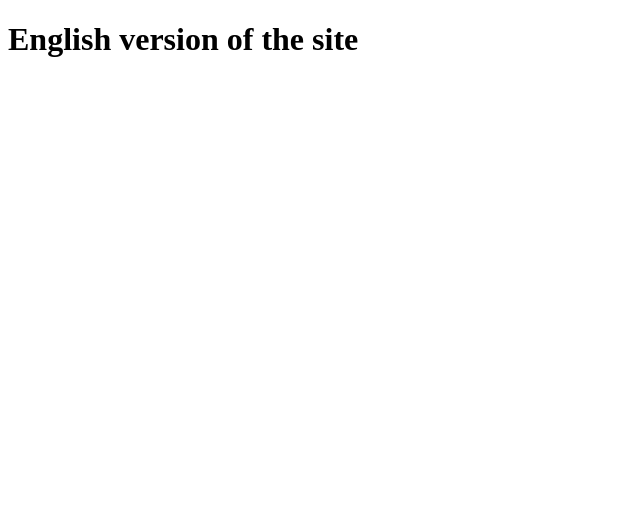
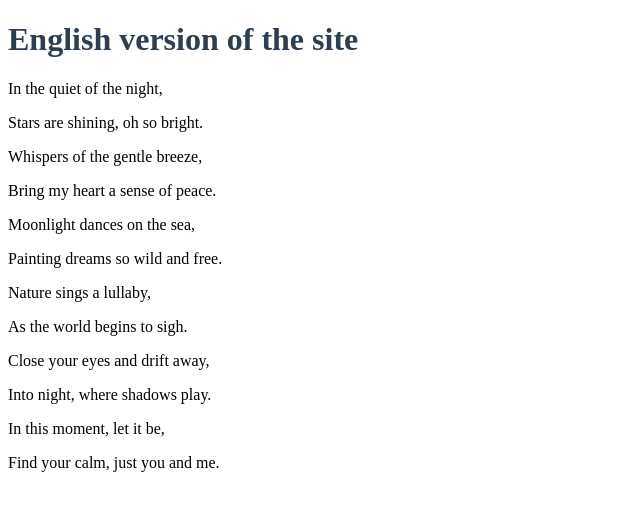
Before and after one commit to AlenaStrelnikova/rpp_lab4, a plain HTML site: page en/index.html in a window 1280 px wide. Shown: the whole page, without its empty margins (0-640 px from the left). Drawn offline with Linux system fonts and the light colour scheme.

Commit message:
Update index.html

```diff
--- a/en/index.html
+++ b/en/index.html
@@ -3,9 +3,30 @@
 <head>
     <meta charset="utf-8">
     <title>English version of the site</title>
+    <style>
+        h1 {
+            color: #2c3e50;
+        }
+    </style>
 </head>
 
 <body>
     <h1>English version of the site</h1>
+    <div>
+        <p>In the quiet of the night,</p>
+        <p>Stars are shining, oh so bright.</p>
+        <p>Whispers of the gentle breeze,</p>
+        <p>Bring my heart a sense of peace.</p>
+
+        <p>Moonlight dances on the sea,</p>
+        <p>Painting dreams so wild and free.</p>
+        <p>Nature sings a lullaby,</p>
+        <p>As the world begins to sigh.</p>
+
+        <p>Close your eyes and drift away,</p>
+        <p>Into night, where shadows play.</p>
+        <p>In this moment, let it be,</p>
+        <p>Find your calm, just you and me.</p>
+    </div>
 </body>
 </html>
```
Lines whose indentation alone changed are shown as unchanged.
